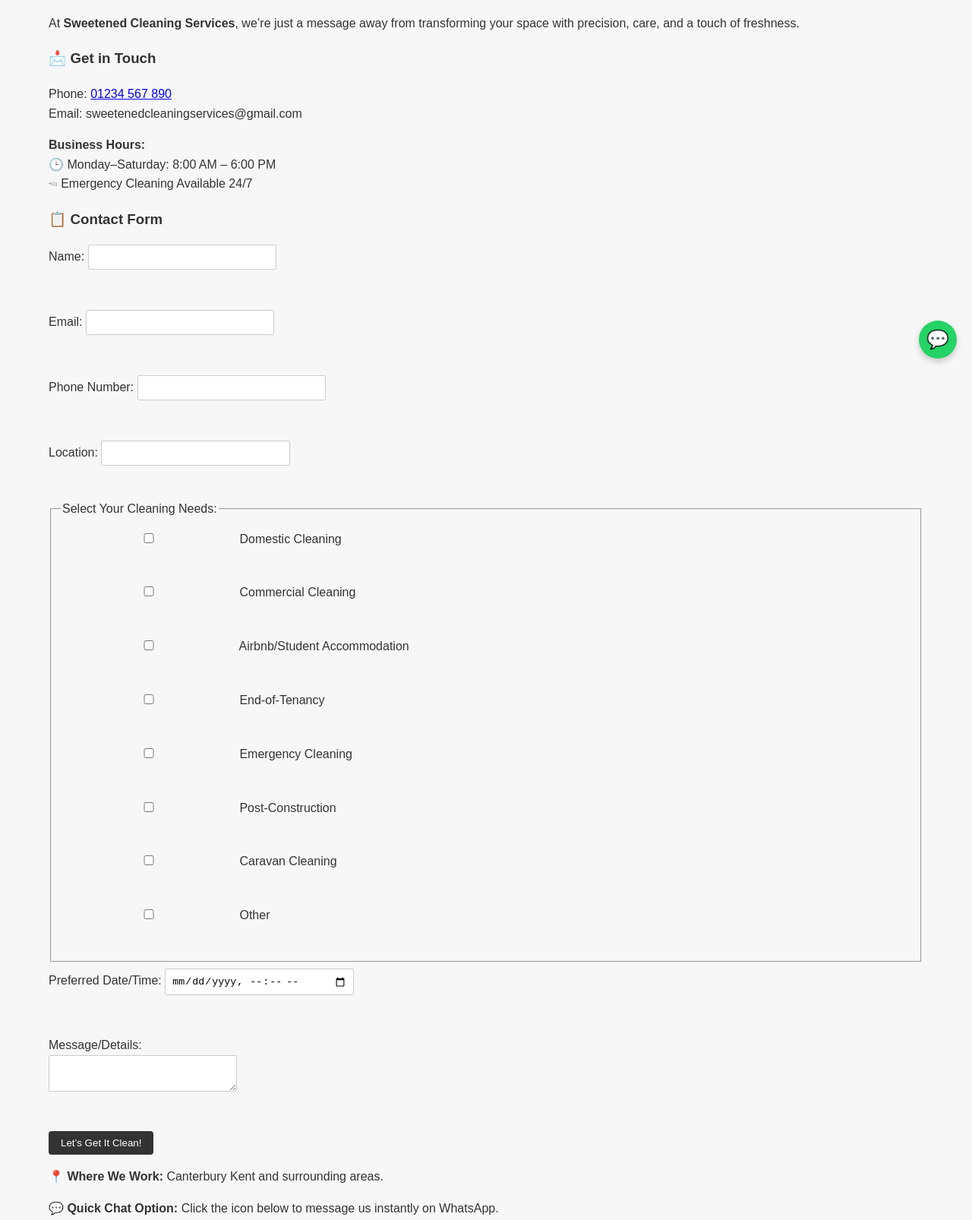
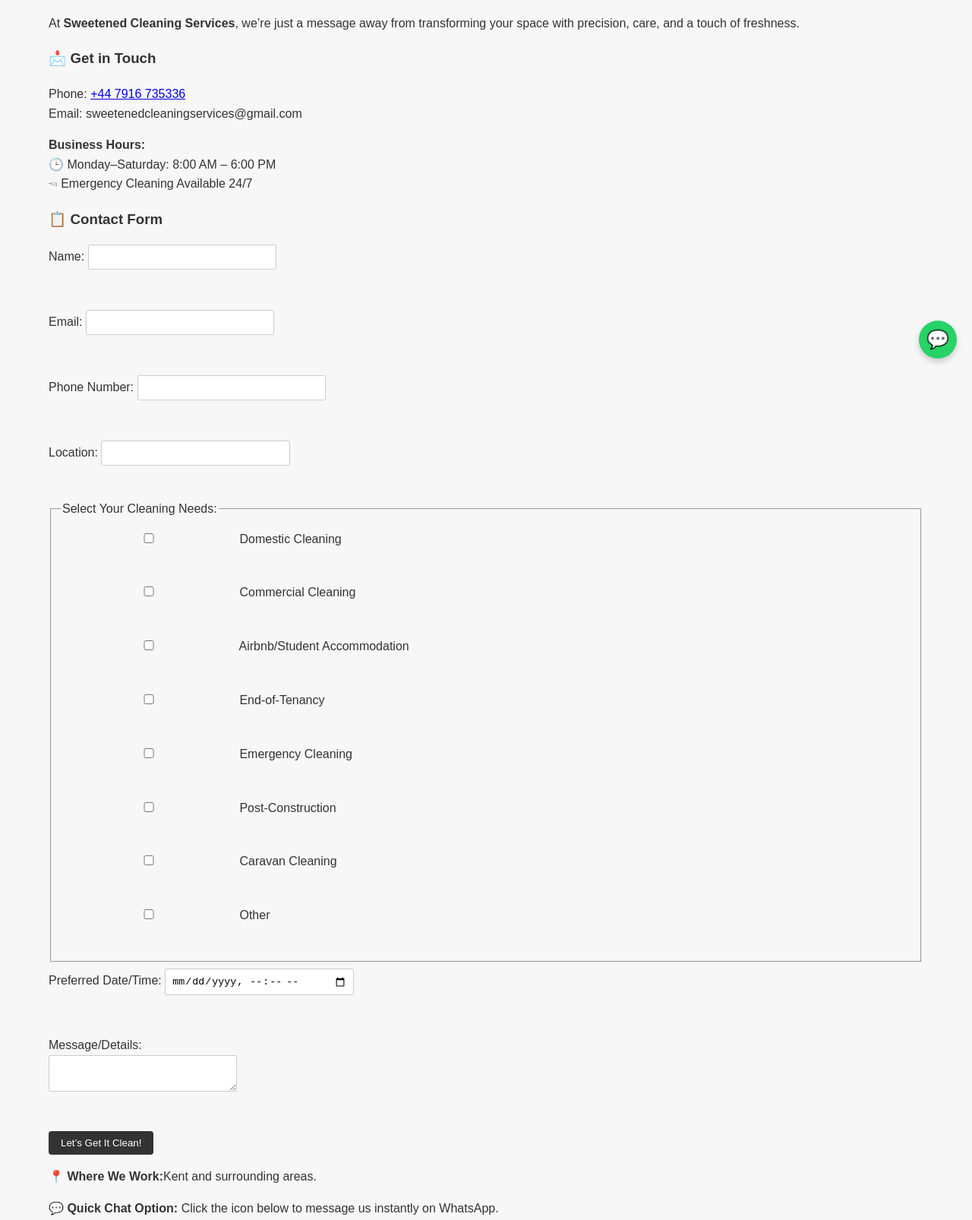
Before and after one commit to ElizCodeSurgeon/Sweetened-cleaning-site, a plain HTML site: page about.html in a window 1280 px wide. Shown: the part 308-1914 px from the top of the page at 76% size. Drawn offline with Linux system fonts and the light colour scheme.

Commit message:
Updated header

```diff
--- a/about.html
+++ b/about.html
@@ -29,7 +29,7 @@
     <p>At <strong>Sweetened Cleaning Services</strong>, we’re just a message away from transforming your space with precision, care, and a touch of freshness.</p>
 
     <h3>📩 Get in Touch</h3>
-    <p>Phone: <a href="tel:01234567890">01234 567 890</a><br>Email: sweetenedcleaningservices@gmail.com</p>
+    <p>Phone: <a href="tel:+44 7916 735336">+44 7916 735336</a><br>Email: sweetenedcleaningservices@gmail.com</p>
 
     <p><strong>Business Hours:</strong><br>🕒 Monday–Saturday: 8:00 AM – 6:00 PM<br>🖘 Emergency Cleaning Available 24/7</p>
 
@@ -55,7 +55,7 @@
       <button type="submit">Let’s Get It Clean!</button>
     </form>
 
-    <p><strong>📍 Where We Work:</strong> Canterbury Kent and surrounding areas.</p>
+    <p><strong>📍 Where We Work:</strong>Kent and surrounding areas.</p>
     <p><strong>💬 Quick Chat Option:</strong> Click the icon below to message us instantly on WhatsApp.</p>
   </main>
 
```
